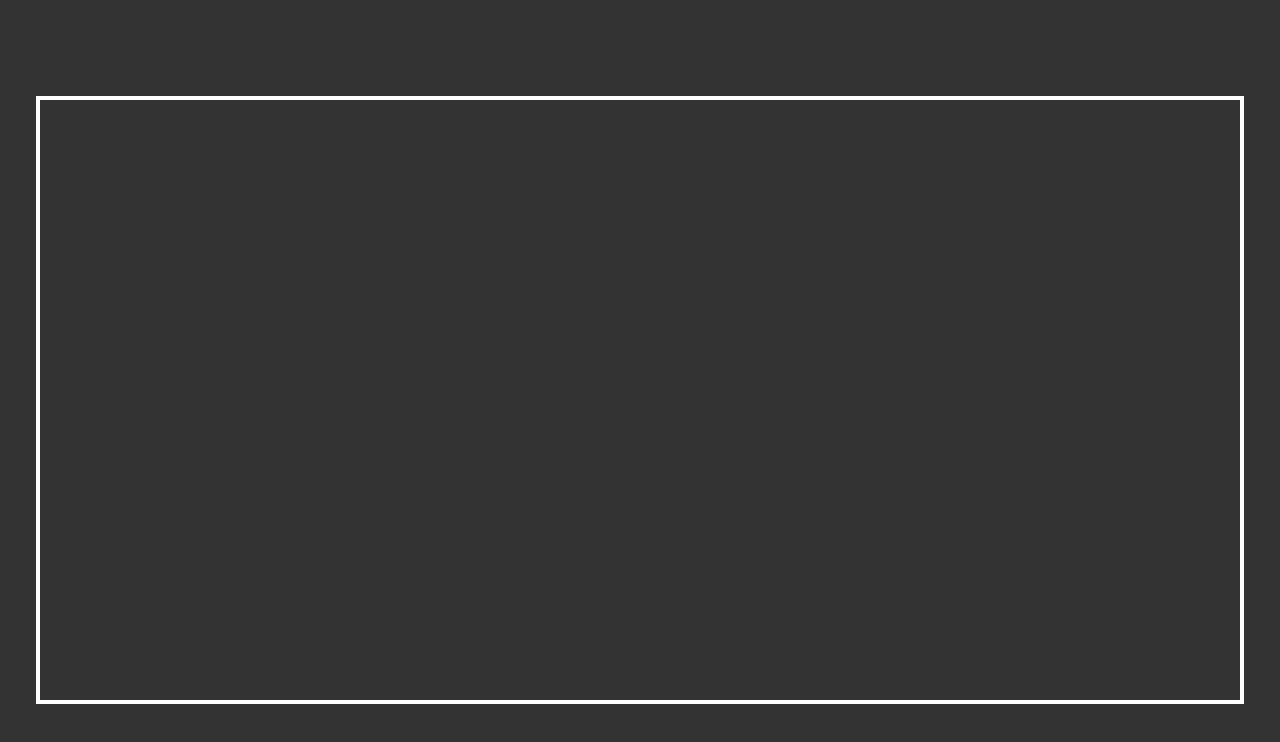
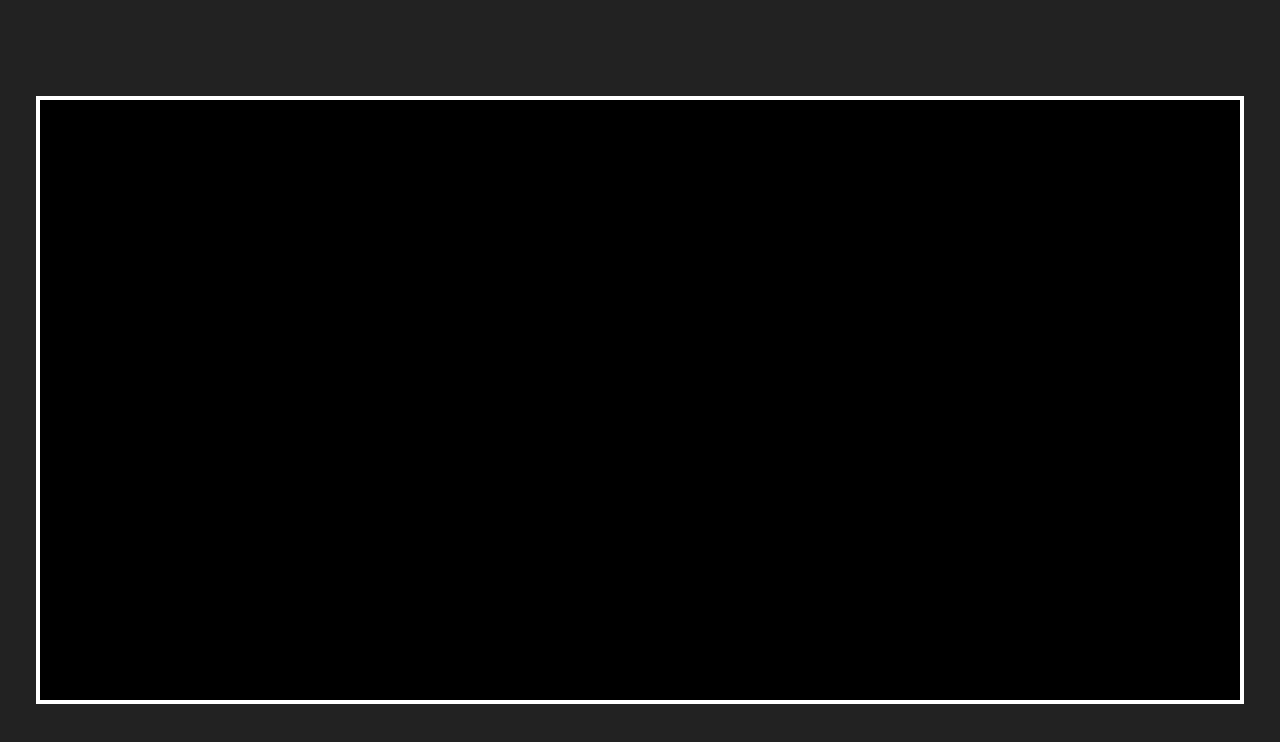
Before and after one commit to aldrin112602/arkanoid-game, a website: page src/index.html in a window 1280 px wide. Drawn offline with Linux system fonts and the light colour scheme.

Commit message:
some changes

```diff
--- a/src/index.ts
+++ b/src/index.ts
@@ -1,19 +1,35 @@
-
 (() => {
   const cvs = document.getElementById("game-canvas") as HTMLCanvasElement;
-  let game_height: number = 600, game_width: number = 1200;
+  let game_height: number = 600,
+    game_width: number = 1200;
   cvs.height = game_height;
   cvs.width = game_width;
   const ctx = cvs.getContext("2d");
 
+  ctx.fillStyle = "000";
+  ctx.fillRect(0, 0, cvs.width, cvs.height);
+
+  const mouse = { x: undefined, y: undefined };
 
   class Player {
     x: number;
     y: number;
+    height: number;
+    width: number;
+    src: string;
 
-    constructor(x: number, y: number) {
+    constructor(
+      x: number,
+      y: number,
+      height: number,
+      width: number,
+      src: string
+    ) {
       this.x = x;
       this.y = y;
+      this.height = height;
+      this.width = width;
+      this.src = src;
     }
 
     draw() {
@@ -21,8 +37,18 @@
     }
   }
 
+  cvs.addEventListener("mousemove", (e) => {
+    mouse.x = e.x;
+    mouse.y = e.y;
+  });
+  cvs.addEventListener("touchmove", (e) => {
+    mouse.x = e.touches[0].clientX;
+    mouse.y = e.touches[0].clientY;
+  });
 
-  const player = new Player(0, 0);
-  player.draw();
+  const player = new Player(0, 0, 100, 300, "");
 
+  const play = () => {
+    window.requestAnimationFrame(play);
+  };
 })();
--- a/src/style.css
+++ b/src/style.css
@@ -7,7 +7,7 @@
 body {
     min-height: 100vh;
     width: 100vw;
-    background-color: #333;
+    background-color: #222;
     display: flex;
     align-items: center;
     justify-content: center;
```
Also changed, not shown: build/index.js.
